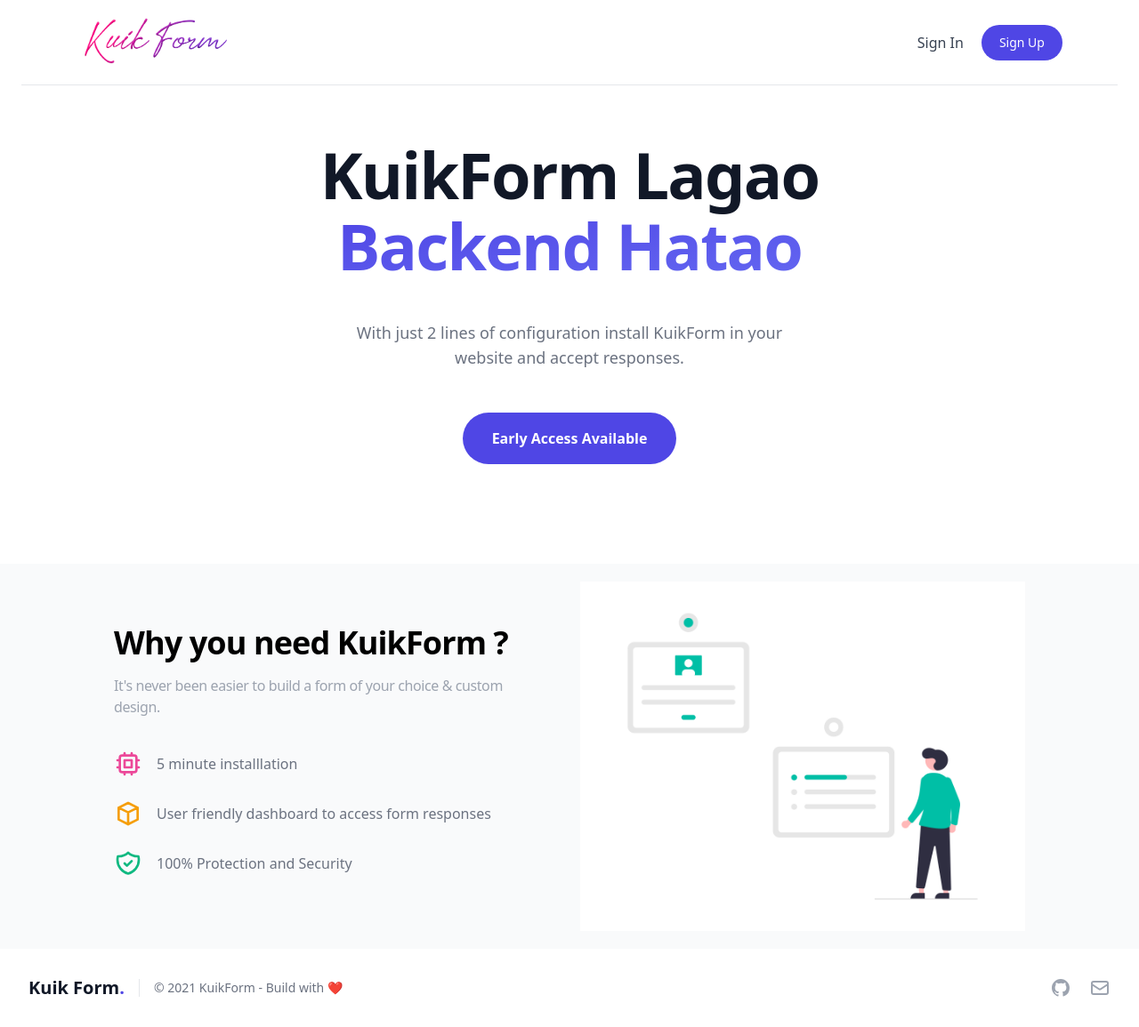
After one commit to tanmoysrt/kuikform, a Django app: page / in a window 1280 px wide. The commit adds this page. Shown: the whole page at 89% size. Run offline with Django 3.2, Linux system fonts and the light colour scheme; some libraries are stand-ins or nearby versions.

Commit message:
Landing page completed

```diff
--- a/auth_system/views.py
+++ b/auth_system/views.py
@@ -1,7 +1,7 @@
 from django.contrib.auth import login, authenticate, logout
 from django.shortcuts import render, redirect
 from auth_system.models import UserProfile
-from formify_backend.settings import DASHBOARD_LINK, USER_LOGIN_REDIRECT_URL
+from kuikform_backend.settings import DASHBOARD_LINK, USER_LOGIN_REDIRECT_URL
 
 
 def login_page(request):
--- a/formify_backend/asgi.py
+++ b/kuikform_backend/asgi.py
@@ -1,5 +1,5 @@
 """
-ASGI config for formify_backend project.
+ASGI config for kuikform_backend project.
 
 It exposes the ASGI callable as a module-level variable named ``application``.
 
@@ -11,6 +11,6 @@ import os
 
 from django.core.asgi import get_asgi_application
 
-os.environ.setdefault('DJANGO_SETTINGS_MODULE', 'formify_backend.settings')
+os.environ.setdefault('DJANGO_SETTINGS_MODULE', 'kuikform_backend.settings')
 
 application = get_asgi_application()
--- a/formify_backend/login_gateway.py
+++ b/kuikform_backend/login_gateway.py
@@ -1,6 +1,6 @@
 from django.shortcuts import redirect
 from functools import wraps
-from formify_backend.settings import USER_LOGIN_REDIRECT_URL
+from kuikform_backend.settings import USER_LOGIN_REDIRECT_URL
 
 
 def login_check_redirection_gateway(view_func):
--- a/formify_backend/settings.py
+++ b/kuikform_backend/settings.py
@@ -40,7 +40,7 @@ MIDDLEWARE = [
     'django.middleware.clickjacking.XFrameOptionsMiddleware',
 ]
 
-ROOT_URLCONF = 'formify_backend.urls'
+ROOT_URLCONF = 'kuikform_backend.urls'
 
 TEMPLATES = [
     {
@@ -58,7 +58,7 @@ TEMPLATES = [
     },
 ]
 
-WSGI_APPLICATION = 'formify_backend.wsgi.application'
+WSGI_APPLICATION = 'kuikform_backend.wsgi.application'
 
 DATABASES = {
     'default': {
--- a/formify_backend/urls.py
+++ b/kuikform_backend/urls.py
@@ -1,8 +1,10 @@
 from django.contrib import admin
 from django.urls import path, include
 from auth_system.views import login_page, register_page, logout_user
+from user_dashboard.views import landing_page
 
 urlpatterns = [
+    path('',landing_page, name="landing_page"),
     path('admin/', admin.site.urls),
     path('login/', login_page, name="user_login_page"),
     path('logout/', logout_user, name="user_logout_route"),
--- a/formify_backend/wsgi.py
+++ b/kuikform_backend/wsgi.py
@@ -1,5 +1,5 @@
 """
-WSGI config for formify_backend project.
+WSGI config for kuikform_backend project.
 
 It exposes the WSGI callable as a module-level variable named ``application``.
 
@@ -11,6 +11,6 @@ import os
 
 from django.core.wsgi import get_wsgi_application
 
-os.environ.setdefault('DJANGO_SETTINGS_MODULE', 'formify_backend.settings')
+os.environ.setdefault('DJANGO_SETTINGS_MODULE', 'kuikform_backend.settings')
 
 application = get_wsgi_application()
--- a/manage.py
+++ b/manage.py
@@ -6,7 +6,7 @@ import sys
 
 def main():
     """Run administrative tasks."""
-    os.environ.setdefault('DJANGO_SETTINGS_MODULE', 'formify_backend.settings')
+    os.environ.setdefault('DJANGO_SETTINGS_MODULE', 'kuikform_backend.settings')
     try:
         from django.core.management import execute_from_command_line
     except ImportError as exc:
--- a/user_dashboard/static/user_dashboard/js/soft-ui-dashboard.js
+++ b/user_dashboard/static/user_dashboard/js/soft-ui-dashboard.js
@@ -1,3 +1,6 @@
+
+
+
 "use strict";
 (function() {
   var isWindows = navigator.platform.indexOf('Win') > -1 ? true : false;
--- a/user_dashboard/templates/user_dashboard/base.html
+++ b/user_dashboard/templates/user_dashboard/base.html
@@ -28,9 +28,9 @@
   <aside class="sidenav navbar navbar-vertical navbar-expand-xs border-0 border-radius-xl my-3 fixed-start ms-3 " id="sidenav-main">
     <div class="sidenav-header">
       <i class="fas fa-times p-3 cursor-pointer text-secondary opacity-5 position-absolute end-0 top-0 d-none d-xl-none" aria-hidden="true" id="iconSidenav"></i>
-      <a class="navbar-brand m-0" href="https://demos.creative-tim.com/soft-ui-dashboard/pages/dashboard.html" target="_blank">
-        <img src="{% static "user_dashboard/img/logo-ct.png" %}" class="navbar-brand-img h-100" alt="main_logo">
-        <span class="ms-1 font-weight-bold">Soft UI Dashboard</span>
+      <a class="navbar-brand m-0" href="{% url  "dashboard" %}" >
+        <img src="{% static "user_dashboard/img/logov_2.png" %}" class="navbar-brand-img w-100" alt="main_logo">
+{#        <span class="ms-1 font-weight-bold">Soft UI Dashboard</span>#}
       </a>
     </div>
     <hr class="horizontal dark mt-0">
--- /dev/null
+++ b/user_dashboard/templates/user_dashboard/landing.html
@@ -0,0 +1,129 @@
+{% load static %}
+<!DOCTYPE html>
+<html lang="en">
+<head>
+    <meta charset="UTF-8" />
+    <meta name="viewport" content="width=device-width, initial-scale=1.0">
+    <title>KuikForm</title>
+    <link rel="stylesheet" href="https://cdnjs.cloudflare.com/ajax/libs/tailwindcss/2.0.2/tailwind.min.css">
+
+</head>
+<body>
+
+<!-- Section 1 -->
+<section class="w-full px-6 pb-12 antialiased bg-white">
+    <div class="mx-auto max-w-7xl">
+
+        <nav class="relative z-50 h-24 select-none" x-data="{ showMenu: false }">
+            <div class="container relative flex flex-wrap items-center justify-between h-24 mx-auto overflow-hidden font-medium border-b border-gray-200 md:overflow-visible lg:justify-center sm:px-4 md:px-2">
+                <div class="flex items-center justify-start pr-4">
+                    <a href="#_" class="inline-block py-4 md:py-0">
+                        <img src="{% static "user_dashboard/img/logov_2.png" %}" width="180px" />
+                    </a>
+                </div>
+                <div class="top-0 left-0 items-start hidden w-full h-full p-4 text-sm bg-gray-900 bg-opacity-50 md:items-center md:w-3/4 md:absolute lg:text-base md:bg-transparent md:p-0 md:relative md:flex" :class="{'flex fixed': showMenu, 'hidden': !showMenu }">
+                    <div class="flex-col w-full h-auto overflow-hidden bg-white rounded-lg md:bg-transparent md:overflow-visible md:rounded-none md:relative md:flex md:flex-row">
+                        <a href="#_" class="inline-flex items-center block w-auto h-16 px-6 text-xl font-black leading-none text-gray-900 md:hidden">Kuik Form</a>
+                        <div class="flex flex-col items-start justify-center w-full space-x-6 text-center lg:space-x-8 md:w-2/3 md:mt-0 md:flex-row md:items-center">
+
+                        </div>
+                        <div class="flex flex-col items-start justify-end w-full pt-4 md:items-center md:w-1/3 md:flex-row md:py-0">
+                            {% if request.user.is_authenticated %}
+                                <a  class="w-full px-6 py-2 mr-0 text-gray-700 md:px-0 lg:pl-2 md:mr-4 lg:mr-5 md:w-auto "  href="{% url  "dashboard" %}" >Go To Dashboard</a>
+                            {% else %}
+                                <a  href="{% url  "user_login_page" %}"  class="w-full px-6 py-2 mr-0 text-gray-700 md:px-0 lg:pl-2 md:mr-4 lg:mr-5 md:w-auto">Sign In</a>
+                                <a  href="{% url  "user_registration_page" %}"  class="inline-flex items-center w-full px-6 py-3 text-sm font-medium leading-4 text-white bg-indigo-600 md:px-3 md:w-auto md:rounded-full lg:px-5 hover:bg-indigo-500 focus:outline-none md:focus:ring-2 focus:ring-0 focus:ring-offset-2 focus:ring-indigo-600">Sign Up</a>
+                            {% endif %}
+
+                        </div>
+                    </div>
+                </div>
+                <div @click="showMenu = !showMenu" class="absolute right-0 flex flex-col items-center items-end justify-center w-10 h-10 bg-white rounded-full cursor-pointer md:hidden hover:bg-gray-100">
+                    <svg class="w-6 h-6 text-gray-700" x-show="!showMenu" fill="none" stroke-linecap="round" stroke-linejoin="round" stroke-width="2" viewBox="0 0 24 24" stroke="currentColor" x-cloak="">
+                        <path d="M4 6h16M4 12h16M4 18h16"></path>
+                    </svg>
+                    <svg class="w-6 h-6 text-gray-700" x-show="showMenu" fill="none" stroke="currentColor" viewBox="0 0 24 24" xmlns="http://www.w3.org/2000/svg" x-cloak="">
+                        <path stroke-linecap="round" stroke-linejoin="round" stroke-width="2" d="M6 18L18 6M6 6l12 12"></path>
+                    </svg>
+                </div>
+            </div>
+        </nav>
+
+        <!-- Main Hero Content -->
+        <div class="container max-w-lg px-4 py-16 mx-auto text-left md:max-w-none md:text-center">
+            <h1 class="text-5xl font-extrabold leading-10 tracking-tight text-left text-gray-900 md:text-center sm:leading-none md:text-6xl lg:text-7xl"><span class="inline md:block">KuikForm Lagao</span> <span class="relative mt-2 text-transparent bg-clip-text bg-gradient-to-br from-indigo-600 to-indigo-500 md:inline-block">Backend Hatao</span></h1>
+            <div class="mx-auto mt-5 text-gray-500 md:mt-12 md:max-w-lg md:text-center lg:text-lg">With just 2 lines of configuration install KuikForm in your website and accept responses. </div>
+            <div class="flex flex-col items-center mt-12 text-center">
+                <span class="relative inline-flex w-full md:w-auto">
+                    <a href="#_" type="button" class="inline-flex items-center justify-center w-full px-8 py-4 text-base font-bold leading-6 text-white bg-indigo-600 border border-transparent rounded-full md:w-auto hover:bg-indigo-500 focus:outline-none focus:ring-2 focus:ring-offset-2 focus:ring-indigo-600">
+                        Early Access Available
+                    </a>
+                </span>
+            </div>
+        </div>
+        <!-- End Main Hero Content -->
+
+    </div>
+</section>
+
+<!-- Section 2 -->
+<section class="py-5 bg-gray-50">
+  <div class="container items-center max-w-6xl px-4 px-10 mx-auto sm:px-20 md:px-32 lg:px-16">
+    <div class="flex flex-wrap items-center -mx-3">
+      <div class="order-1 w-full px-3 lg:w-1/2 lg:order-0">
+        <div class="w-full lg:max-w-md">
+          <h2 class="mb-4 text-3xl font-bold leading-tight tracking-tight sm:text-4xl font-heading">Why you need KuikForm ?</h2>
+          <p class="mb-4 font-medium tracking-tight text-gray-400 xl:mb-6">It's never been easier to build a form of your choice & custom design. </p>
+          <ul>
+            <li class="flex items-center py-2 space-x-4 xl:py-3">
+              <svg class="w-8 h-8 text-pink-500" fill="none" stroke="currentColor" viewBox="0 0 24 24" xmlns="http://www.w3.org/2000/svg"><path stroke-linecap="round" stroke-linejoin="round" stroke-width="2" d="M9 3v2m6-2v2M9 19v2m6-2v2M5 9H3m2 6H3m18-6h-2m2 6h-2M7 19h10a2 2 0 002-2V7a2 2 0 00-2-2H7a2 2 0 00-2 2v10a2 2 0 002 2zM9 9h6v6H9V9z"></path></svg>
+              <span class="font-medium text-gray-500">5 minute installlation</span>
+            </li>
+            <li class="flex items-center py-2 space-x-4 xl:py-3">
+              <svg class="w-8 h-8 text-yellow-500" fill="none" stroke="currentColor" viewBox="0 0 24 24" xmlns="http://www.w3.org/2000/svg"><path stroke-linecap="round" stroke-linejoin="round" stroke-width="2" d="M20 7l-8-4-8 4m16 0l-8 4m8-4v10l-8 4m0-10L4 7m8 4v10M4 7v10l8 4"></path></svg>
+              <span class="font-medium text-gray-500">User friendly dashboard to access form responses</span>
+            </li>
+            <li class="flex items-center py-2 space-x-4 xl:py-3">
+              <svg class="w-8 h-8 text-green-500" fill="none" stroke="currentColor" viewBox="0 0 24 24" xmlns="http://www.w3.org/2000/svg"><path stroke-linecap="round" stroke-linejoin="round" stroke-width="2" d="M9 12l2 2 4-4m5.618-4.016A11.955 11.955 0 0112 2.944a11.955 11.955 0 01-8.618 3.04A12.02 12.02 0 003 9c0 5.591 3.824 10.29 9 11.622 5.176-1.332 9-6.03 9-11.622 0-1.042-.133-2.052-.382-3.016z"></path></svg>
+              <span class="font-medium text-gray-500">100% Protection and Security</span>
+            </li>
+          </ul>
+        </div>
+      </div>
+      <div class="w-full px-3 mb-12 lg:w-1/2 order-0 lg:order-1 lg:mb-0"><img class="mx-auto sm:max-w-sm lg:max-w-full" src="{% static "user_dashboard/img/header.png" %}" alt="feature image"></div>
+    </div>
+  </div>
+</section>
+
+<!-- Section 3 -->
+<section class="text-gray-700 bg-white body-font">
+    <div class="container flex flex-col items-center px-8 py-8 mx-auto max-w-7xl sm:flex-row">
+        <a href="#_" class="text-xl font-black leading-none text-gray-900 select-none logo">Kuik Form<span class="text-indigo-600">.</span></a>
+        <p class="mt-4 text-sm text-gray-500 sm:ml-4 sm:pl-4 sm:border-l sm:border-gray-200 sm:mt-0">© 2021 KuikForm - Build with ❤️
+        </p>
+        <span class="inline-flex justify-center mt-4 space-x-5 sm:ml-auto sm:mt-0 sm:justify-start">
+
+            <a href="https://github.com/Tanmoy741127" target="_blank" class="text-gray-400 hover:text-gray-500">
+                <span class="sr-only">GitHub</span>
+                <svg class="w-6 h-6" fill="currentColor" viewBox="0 0 24 24" aria-hidden="true">
+                    <path fill-rule="evenodd" d="M12 2C6.477 2 2 6.484 2 12.017c0 4.425 2.865 8.18 6.839 9.504.5.092.682-.217.682-.483 0-.237-.008-.868-.013-1.703-2.782.605-3.369-1.343-3.369-1.343-.454-1.158-1.11-1.466-1.11-1.466-.908-.62.069-.608.069-.608 1.003.07 1.531 1.032 1.531 1.032.892 1.53 2.341 1.088 2.91.832.092-.647.35-1.088.636-1.338-2.22-.253-4.555-1.113-4.555-4.951 0-1.093.39-1.988 1.029-2.688-.103-.253-.446-1.272.098-2.65 0 0 .84-.27 2.75 1.026A9.564 9.564 0 0112 6.844c.85.004 1.705.115 2.504.337 1.909-1.296 2.747-1.027 2.747-1.027.546 1.379.202 2.398.1 2.651.64.7 1.028 1.595 1.028 2.688 0 3.848-2.339 4.695-4.566 4.943.359.309.678.92.678 1.855 0 1.338-.012 2.419-.012 2.747 0 .268.18.58.688.482A10.019 10.019 0 0022 12.017C22 6.484 17.522 2 12 2z" clip-rule="evenodd"></path>
+                </svg>
+            </a>
+
+            <a href="mailto:kuikform@gmail.com" target="_blank" class="text-gray-400 hover:text-gray-500">
+                <span class="sr-only">Email Us</span>
+                <svg xmlns="http://www.w3.org/2000/svg" class="h-6 w-6" fill="none" viewBox="0 0 24 24" stroke="currentColor">
+                    <path stroke-linecap="round" stroke-linejoin="round" stroke-width="2" d="M3 8l7.89 5.26a2 2 0 002.22 0L21 8M5 19h14a2 2 0 002-2V7a2 2 0 00-2-2H5a2 2 0 00-2 2v10a2 2 0 002 2z" />
+                  </svg>
+            </a>
+
+
+        </span>
+    </div>
+</section>
+
+<!-- AlpineJS Library -->
+<script src="https://cdnjs.cloudflare.com/ajax/libs/alpinejs/2.8.0/alpine.js"></script>
+
+</body>
+</html>
--- a/user_dashboard/views.py
+++ b/user_dashboard/views.py
@@ -2,7 +2,11 @@ from django.http import HttpResponse
 from django.shortcuts import render, redirect
 from auth_system.models import UserProfile
 from form_process.models import Form, FormAccess, FormResponse
-from formify_backend.login_gateway import login_check_redirection_gateway
+from kuikform_backend.login_gateway import login_check_redirection_gateway
+
+
+def landing_page(request):
+    return render(request, "user_dashboard/landing.html")
 
 
 @login_check_redirection_gateway
@@ -90,26 +94,25 @@ def new_form(request):
                 form=formRecord,
                 access_level="admin"
             )
-            return redirect("/dashboard/form/" + str(formRecord.id) + "/edit/")
+            return redirect("/dashboard/form/" + str(formRecord.id) + "/edit/#addToWebsiteCodeSnippet")
     return render(request, "user_dashboard/form_new.html", data)
 
 
 @login_check_redirection_gateway
 def delete_form(request, id):
-
     message = ""
     successful = 0
     try:
         form = Form.objects.get(id=id)
         form.delete()
         # TODO later update this with notification callback to redirect route
-        message= "Form Deleted Successfully"
+        message = "Form Deleted Successfully"
         successful = 1
     except:
         message = "Form Delete Unsuccessful"
 
-    return redirect("/dashboard/?m="+message+"&t="+str(successful))
+    return redirect("/dashboard/?m=" + message + "&t=" + str(successful))
 
 
 def handler404(request, exception):
-    return render(request, "user_dashboard/404page.html",status=404)
+    return render(request, "user_dashboard/404page.html", status=404)
```
Also changed, not shown: user_dashboard/templates/user_dashboard/allforms.html (+16 -8 lines), user_dashboard/templates/user_dashboard/dashboard.html (+13 -18 lines), user_dashboard/templates/user_dashboard/form_details.html (+17 -9 lines), user_dashboard/templates/user_dashboard/form_edit.html (+74 -2 lines), kuikform_backend/__init__.py (added), user_dashboard/static/user_dashboard/css/soft-ui-dashboard.css, user_dashboard/static/user_dashboard/img/header.png (added), user_dashboard/static/user_dashboard/img/logov_2.png (added).
